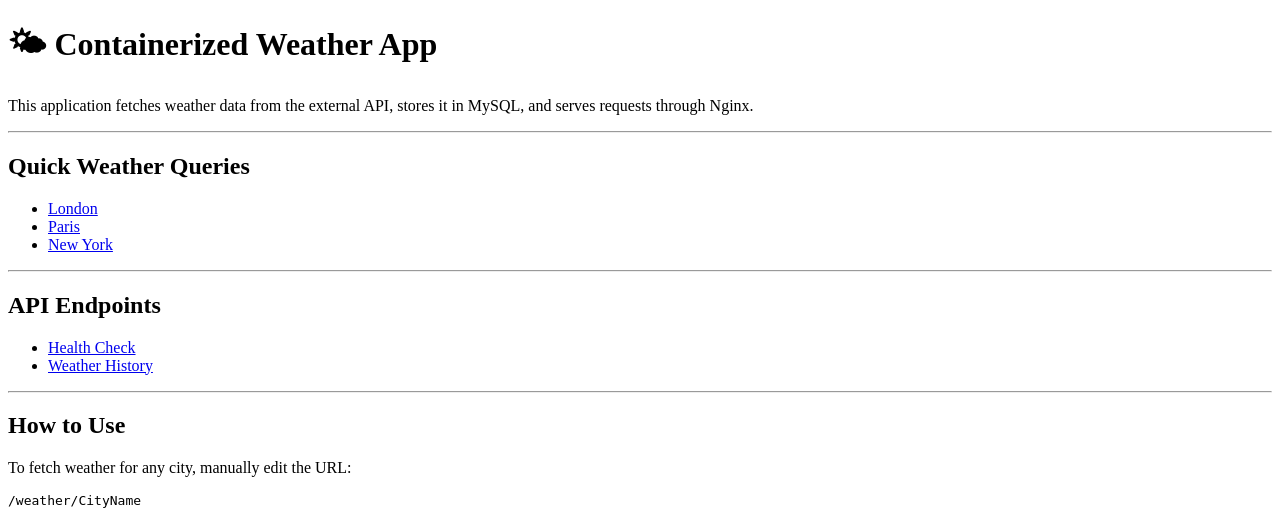
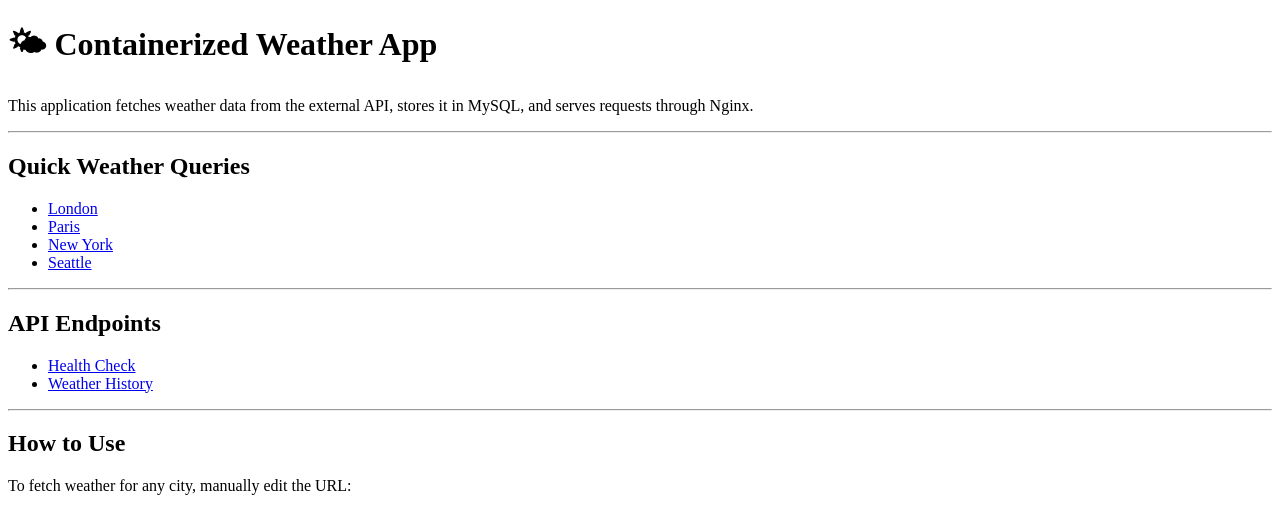
Before and after one commit to Aboubakr2000Cloud/ecs-weather-platform, a Flask app: page / in a window 1280 px wide. Shown: the top 511 px of the page. Run offline with Flask 3, Linux system fonts and the light colour scheme.

Commit message:
seattle city added

```diff
--- a/app/templates/index.html
+++ b/app/templates/index.html
@@ -20,6 +20,7 @@
         <li><a href="/weather/London">London</a></li>
         <li><a href="/weather/Paris">Paris</a></li>
         <li><a href="/weather/New York">New York</a></li>
+        <li><a href="/weather/Seattle">Seattle</a></li>
     </ul>
 
     <hr>
```
